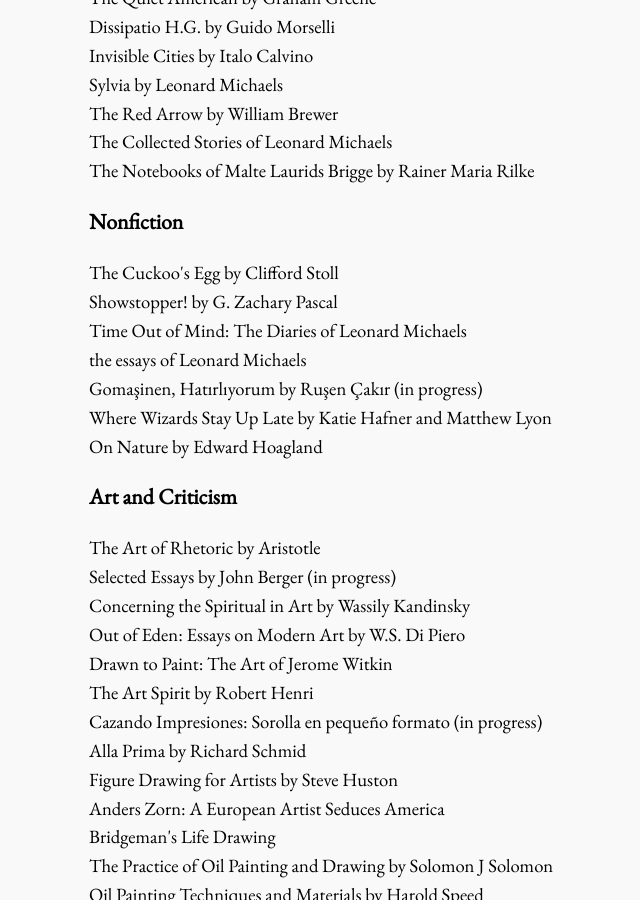
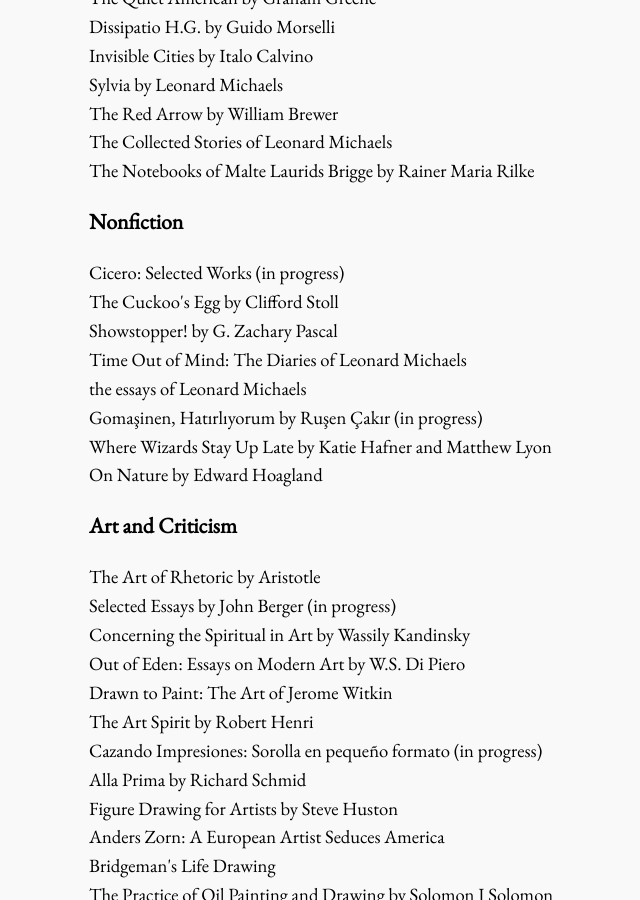
Before and after one commit to bora-uyumazturk/bora-uyumazturk.github.io, a Jekyll site: the page built from reading.html, in a window 1280 px wide and 900 px high, scrolled down 465 px. Shown: the whole window, without its empty margins (83-723 px from the left). Built offline with Jekyll 4.4.1, drawn with Linux system fonts in a browser that asks for light colours.

Commit message:
Update reading.html

```diff
--- a/reading.html
+++ b/reading.html
@@ -29,6 +29,7 @@ title: Reading
 
   <h3>Nonfiction</h3>
 
+  Cicero: Selected Works (in progress) <br>
   The Cuckoo's Egg by Clifford Stoll <br>
   Showstopper! by G. Zachary Pascal <br>
   Time Out of Mind: The Diaries of Leonard Michaels <br>
```
